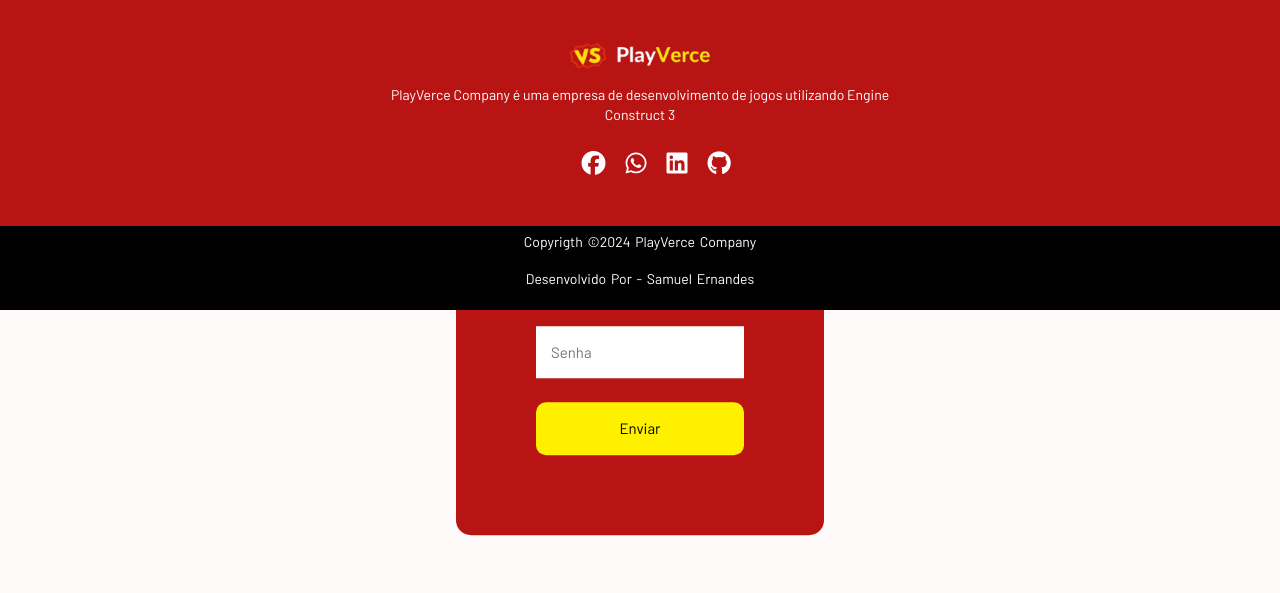
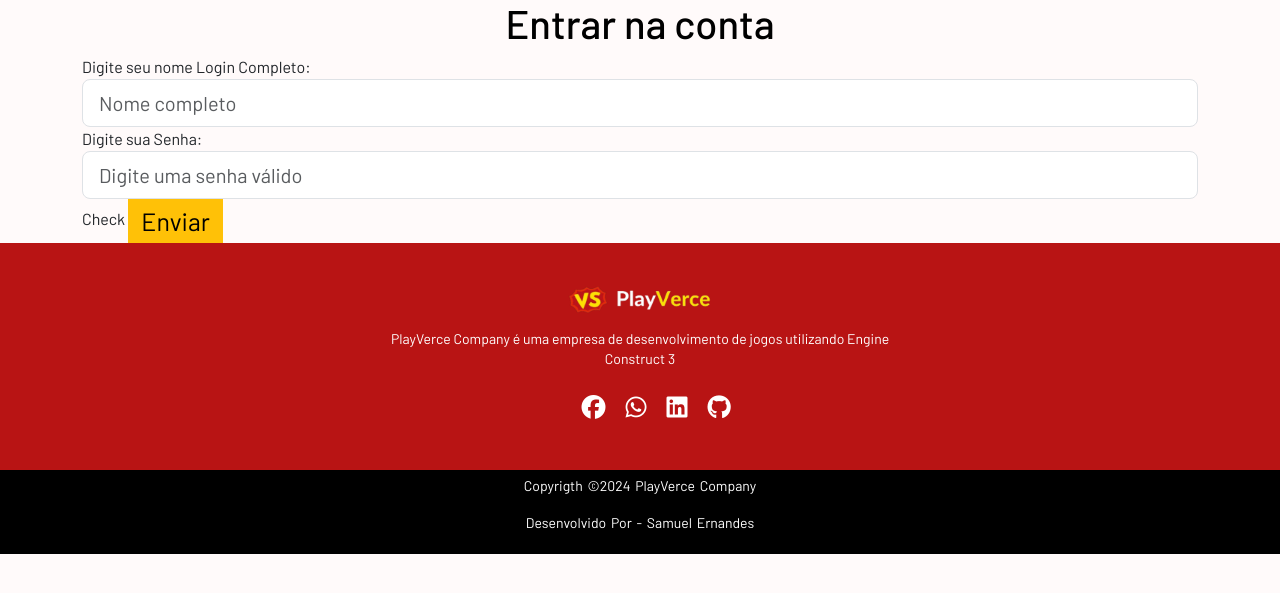
Before and after one commit to SamuelERnandes/TechAcademy-2, a PHP site: page /projects/login in a window 1280 px wide. Shown: the part 76-669 px from the top of the page. Run offline with PHP 8.4, Linux system fonts and the light colour scheme; data that the repository does not hold is empty; some web fonts are replaced.

Commit message:
enviando formulario de login e contato

```diff
--- a/api/games.php
+++ b/api/games.php
@@ -46,7 +46,7 @@
 $games [6] = array (
     "id" => 6,
     "nome" => "Assassin's Creed Shadows",
-    "descricao" => "Assassin's CreedShadows é um aguardado jogo de ação-aventura e RPG desenvolvido pela Ubisoft Quebec, com lançamento previsto para 15 de novembro de 2024. Este novo título da série Assassin's Creed transporta os jogadores para o Japão feudal, onde poderão explorar um vasto mundo aberto repleto de detalhes históricos e culturais.",
+    "descricao" => "Assassin's Creed Shadows é um jogo de ação e aventura desenvolvido pela Ubisoft. Situado em uma era histórica detalhada, o jogo segue a jornada de um assassino em um mundo aberto repleto de missões, parkour, combate corpo a corpo e furtividade. Os jogadores exploram cidades vibrantes, completam objetivos diversos e desvendam uma trama complexa envolvendo conspirações e traições. O jogo também oferece modos de personalização de personagem e habilidades, bem como atividades secundárias e segredos escondidos no ambiente rico em detalhes.",
     "poster" => "imagens/poster.assassincread.jpg" ,
     "banner" => "imagens/banner.assassincreed.jpg",
     "construct" => "https://www.youtube.com/watch?v=c-0DwhkAWDo"
--- a/css/style.css
+++ b/css/style.css
@@ -48,7 +48,7 @@
 }
 
 h1 {
-  color: #FFF000;
+  color: black;
 }
 
 .btn {
--- a/css/style.scss
+++ b/css/style.scss
@@ -63,7 +63,7 @@
 
 
 h1 {
-    color: $secondary;
+    color: black;
 }
  .btn {
     font: 25px $font1;
@@ -83,6 +83,8 @@
     background-color:#fffafa;
     font-family: $font2;
     margin-top: 75px;
+
+
  }
 
 #news-area {
--- a/pages/home.php
+++ b/pages/home.php
@@ -55,7 +55,7 @@
                 <div class="col-12 col-md-3 text-center">
 
                     <div class="card">
-                     <img src="<?= $jogos->poster ?>" alt="<?= $jogos->nome ?> class=" w-100" class="card-img-top">
+                     <img src="<?= $jogos->poster ?>" alt="<?= $jogos->nome ?> class=" w-100" >
 
                         <p>
                             <strong><?php echo $jogos->nome; ?></strong>
--- a/pages/login.php
+++ b/pages/login.php
@@ -1,12 +1,18 @@
-<div class="login">
-    <div class="tela-login">
-        <h1>Login</h1>
-        <input type="text" placeholder="nome">
-        <br> <br>
-        <input type="password" placeholder="Senha">
-        <br> <br>
-        <button class="botton-login">Enviar</button>
+<div class="container">
+    <h1 class="text-center">Entrar na conta</h1>
+    <form name="formContato" method="post">
+        <label for="nome">Digite seu nome Login Completo:</label>
+        <input type="text" name="nome" id="nome" required
+        placeholder="Nome completo"
+        class="form-control form-control-lg">
 
+        <label for="email">Digite sua Senha:</label>
+        <input type="text" name="text" id="text" required
+        placeholder="Digite uma senha válido"
+        class="form-control form-control-lg">
+    </form>
+    <label class="form-check-label" for="exampleCheck1">Check</label>
 
-    </div>
-</body>
+  <button type="submit" class="btn btn-warning">Enviar</button>
+
+</div>
```
Also changed, not shown: pages/contato.php (+18 -0 lines), 1 other file.
